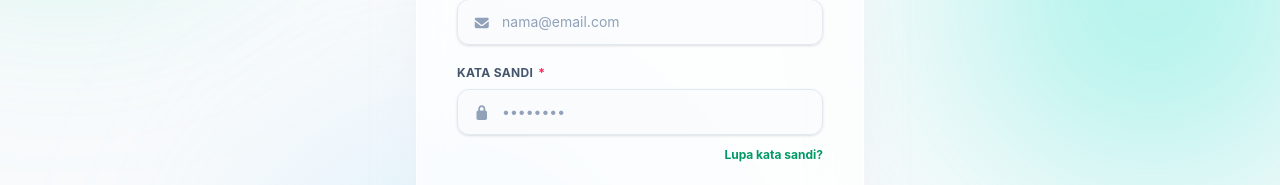
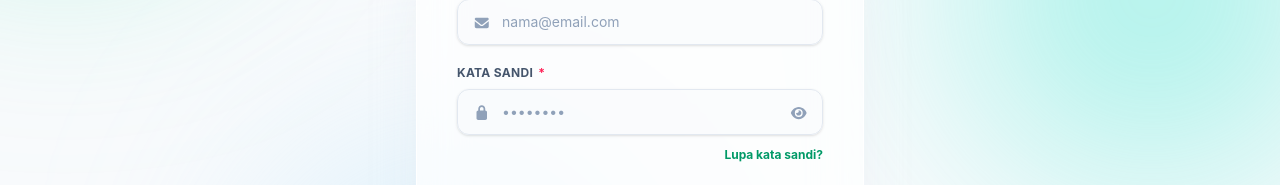
Before and after one commit to max-codevs369/frontend-fintrack, a React (Vite) app: page /login in a window 1280 px wide. Shown: the part 358-543 px from the top of the page. Built offline with nearby package versions, Linux system fonts and the light colour scheme.

Commit message:
update feat

```diff
--- a/src/components/Login.jsx
+++ b/src/components/Login.jsx
@@ -1,6 +1,6 @@
 import React, { useState } from 'react';
 import { useNavigate, Link } from 'react-router-dom';
-import { faEnvelope, faLock } from '@fortawesome/free-solid-svg-icons';
+import { faEnvelope, faLock, faEyeSlash, faEye } from '@fortawesome/free-solid-svg-icons';
 
 import Input from './ui/Input';
 import Button from './ui/Button';
@@ -9,6 +9,7 @@ import AuthLayout from './ui/AuthLayout';
 
 export default function Login() {
   const [form, setForm] = useState({ email: '', password: '' });
+  const [showPassword, setShowPassword] = useState(false);
   const [error, setError] = useState('');
   const [loading, setLoading] = useState(false);
   const navigate = useNavigate();
@@ -55,11 +56,13 @@ export default function Login() {
 
         <Input
           label="Kata Sandi"
-          type="password"
+          type={showPassword ? "text" : "password"}
           placeholder="••••••••"
           value={form.password}
           onChange={e => setForm({...form, password: e.target.value})}
           icon={faLock}
+          rightIcon={showPassword ? faEyeSlash : faEye}
+          onRightIconClick={() => setShowPassword(!showPassword)}
           required
         />
 
```
Also changed, not shown: 3 other files (tests, documents, lock files or other folders).
